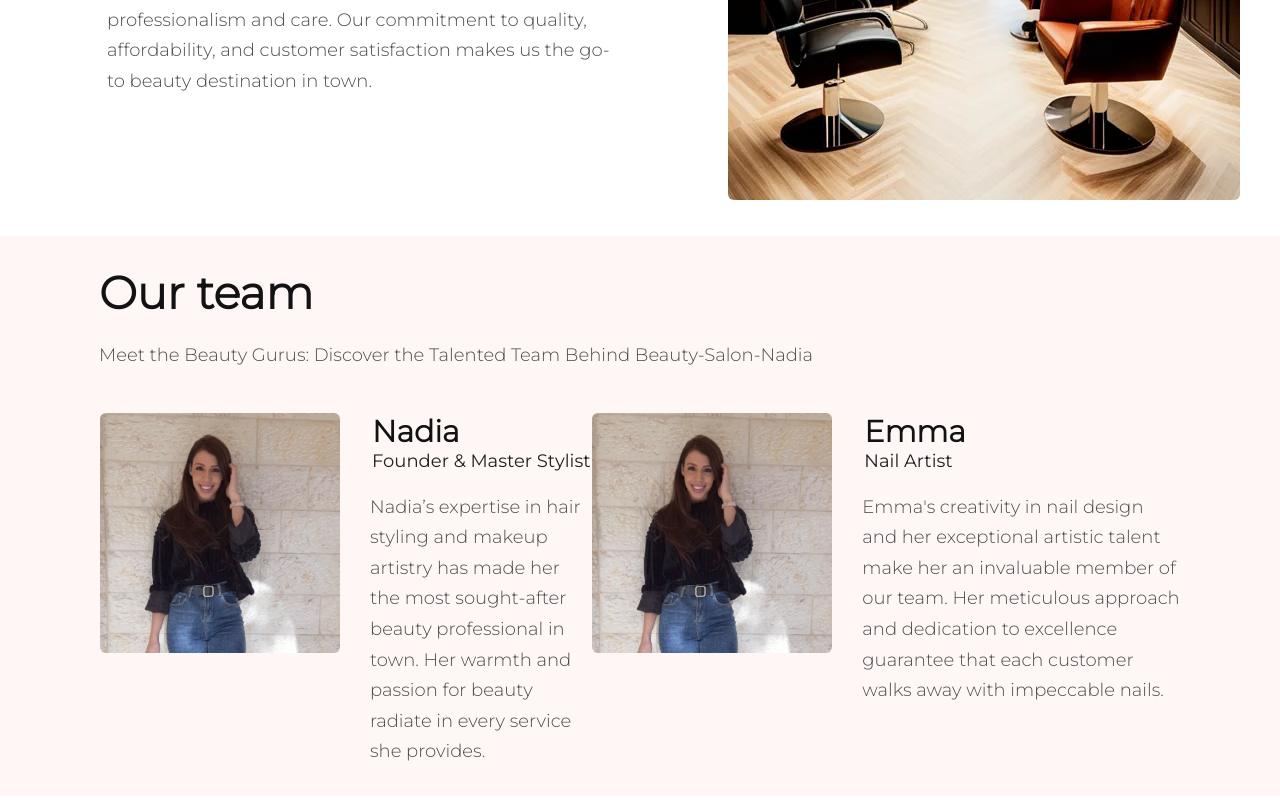
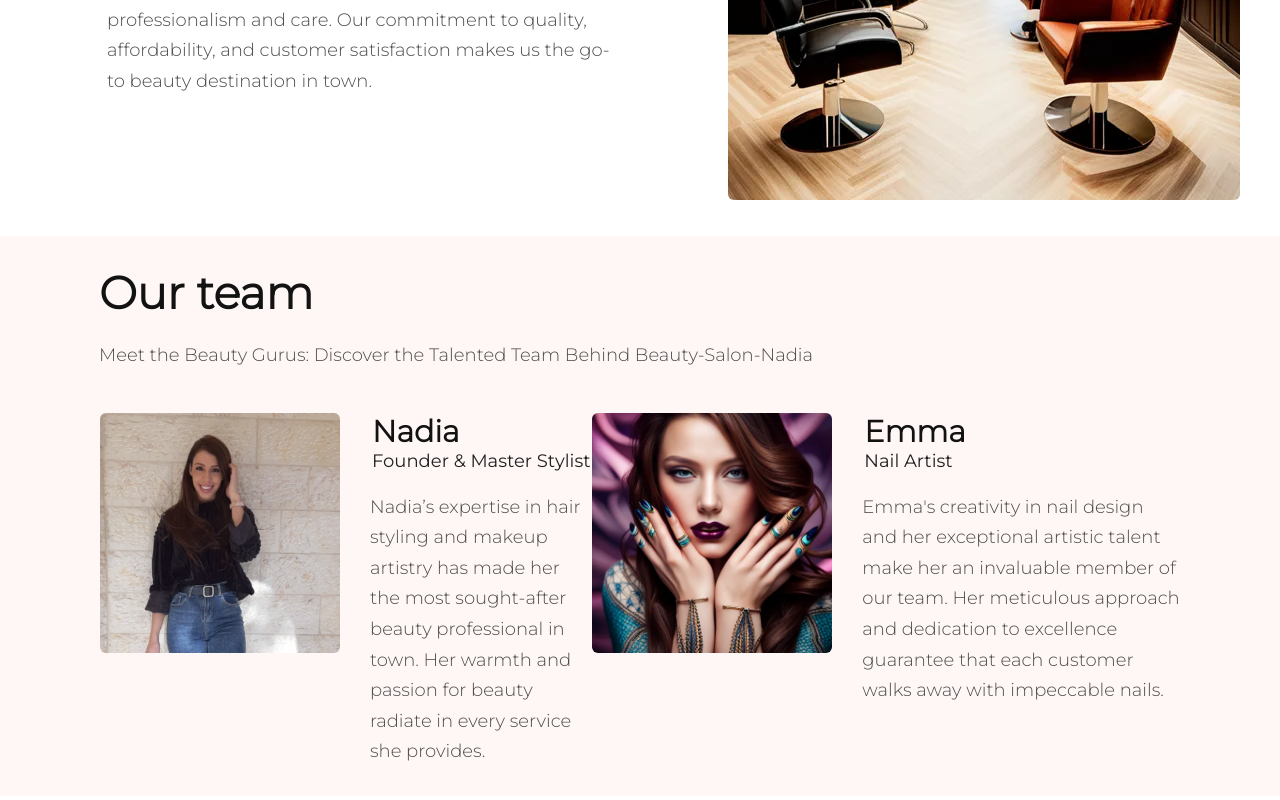
Before and after one commit to nadiahosisy/Beauty-Salon, a React (Vite) app: page /About in a window 1280 px wide. Shown: the part 446-1246 px from the top of the page. Built offline with nearby package versions, Linux system fonts and the light colour scheme.

Commit message:
added Emma photo

```diff
--- a/src/components/services-components/about-component/OurTeam.jsx
+++ b/src/components/services-components/about-component/OurTeam.jsx
@@ -24,7 +24,7 @@ const OurTeam = () => {
         </div>
         <div className="right-description-div">
           <TeamMember
-            img={"./images/beauty-nadia.jpg"}
+            img={"./images/Emma.webp"}
             name={"Emma"}
             job={"Nail Artist"}
             text={
```
Also changed, not shown: public/images/Emma.webp (added).
